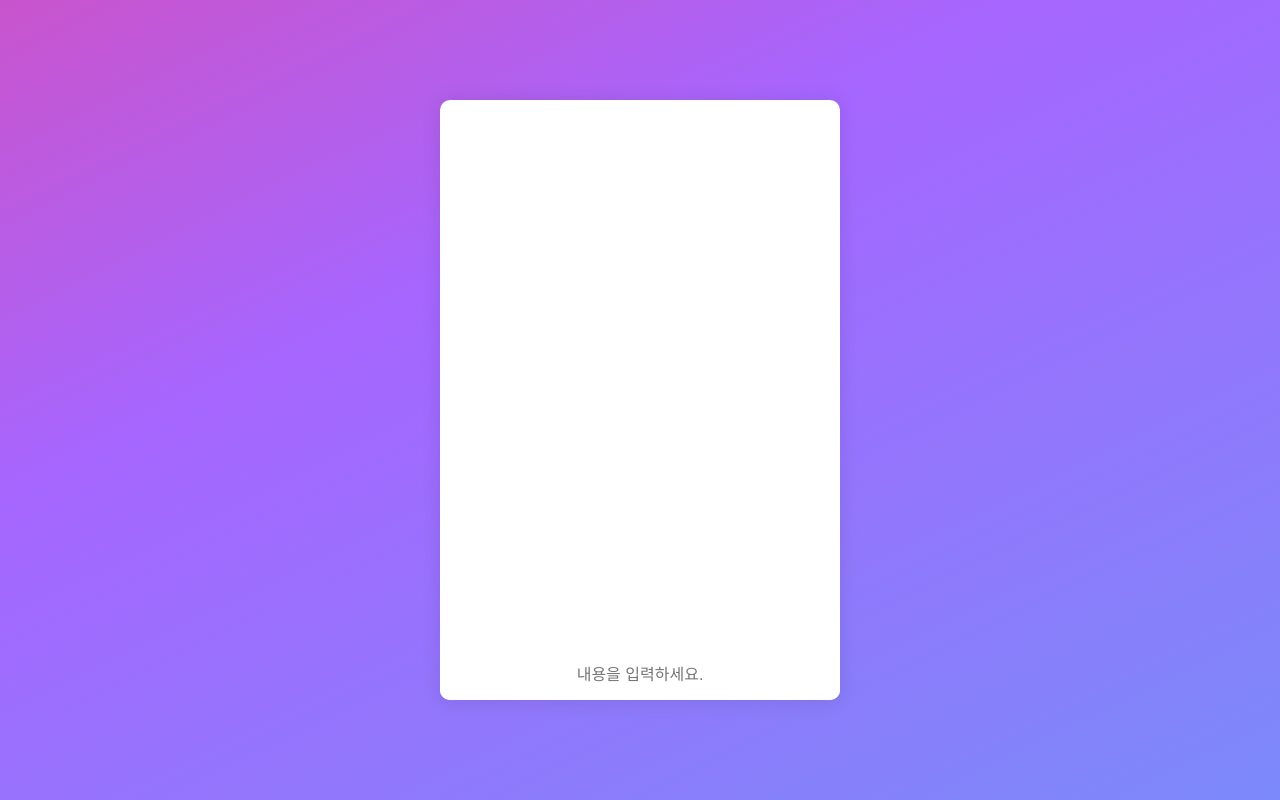
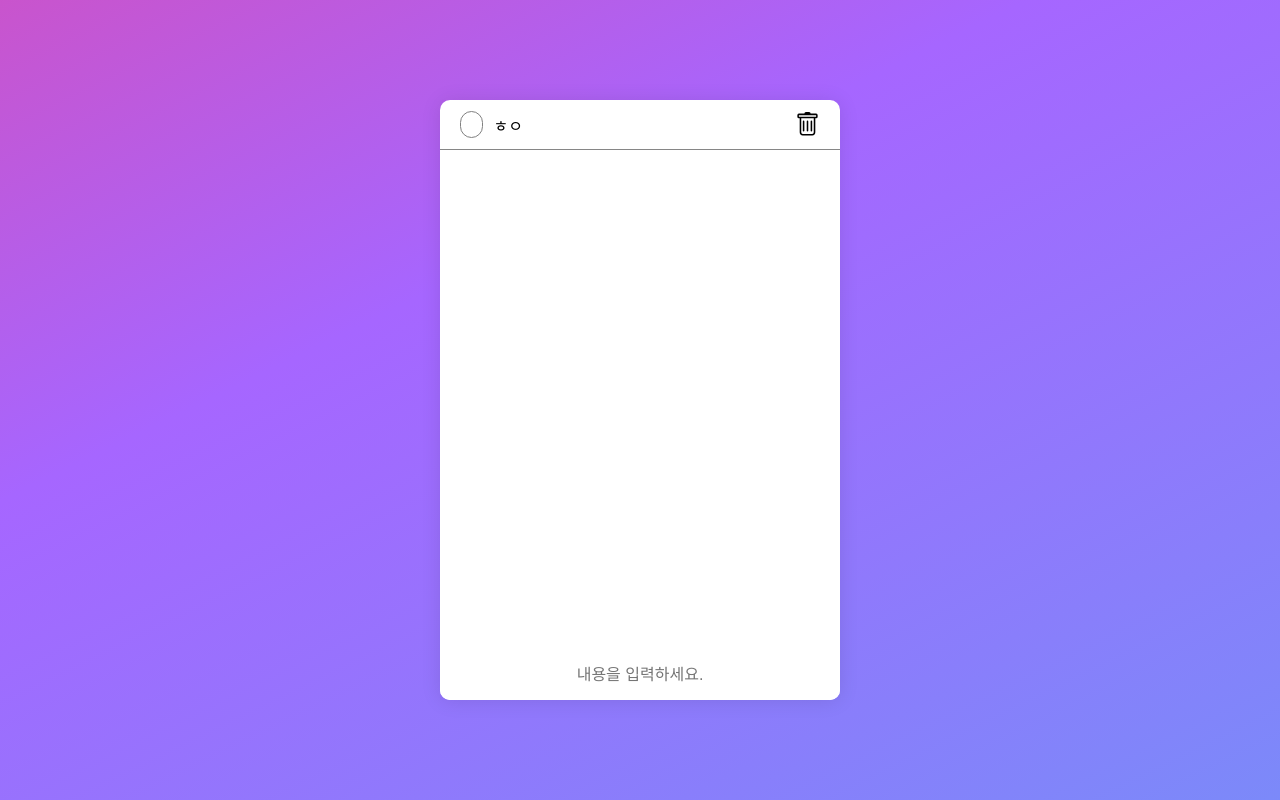
Before and after one commit to konveloper/TypeScript_TodoList, a React (Create React App) app: page / in a window 1280 px wide. Built offline with nearby package versions, Linux system fonts and the light colour scheme; the HTML template or start-up script is replaced by a standard one.

Commit message:
feat : 아이템 컴포넌트 제작

```diff
--- a/src/App.tsx
+++ b/src/App.tsx
@@ -1,10 +1,12 @@
 import React from 'react';
 import './App.css';
+import Item from './components/Item';
 
 function App() {
   return (
     <div className='mainContainer'>
       <div className='appContainer'>
+        <Item text='ㅎㅇ' />
         <input
           type='text'
           className='inputText'
--- /dev/null
+++ b/src/components/Item.tsx
@@ -0,0 +1,24 @@
+import React from 'react';
+import CheckBox from './CheckBox';
+import DeleteBtn from './DeleteBtn';
+import Text from './Text';
+import './itemStyle.css';
+
+interface ItemProps {
+  completed?: boolean;
+  text: string;
+}
+
+const Item = ({ completed, text }: ItemProps) => {
+  return (
+    <>
+      <div className='itemContainer'>
+        <CheckBox checked={completed} />
+        <Text completed={completed}>{text}</Text>
+        <DeleteBtn />
+      </div>
+    </>
+  );
+};
+
+export default Item;
--- /dev/null
+++ b/src/components/itemStyle.css
@@ -0,0 +1,10 @@
+.itemContainer {
+  width: 100%;
+  height: 50px;
+  padding: 20px;
+  box-sizing: border-box;
+  display: flex;
+  justify-content: space-between;
+  align-items: center;
+  border-bottom: 0.1px solid rgb(134, 134, 134);
+}
```
